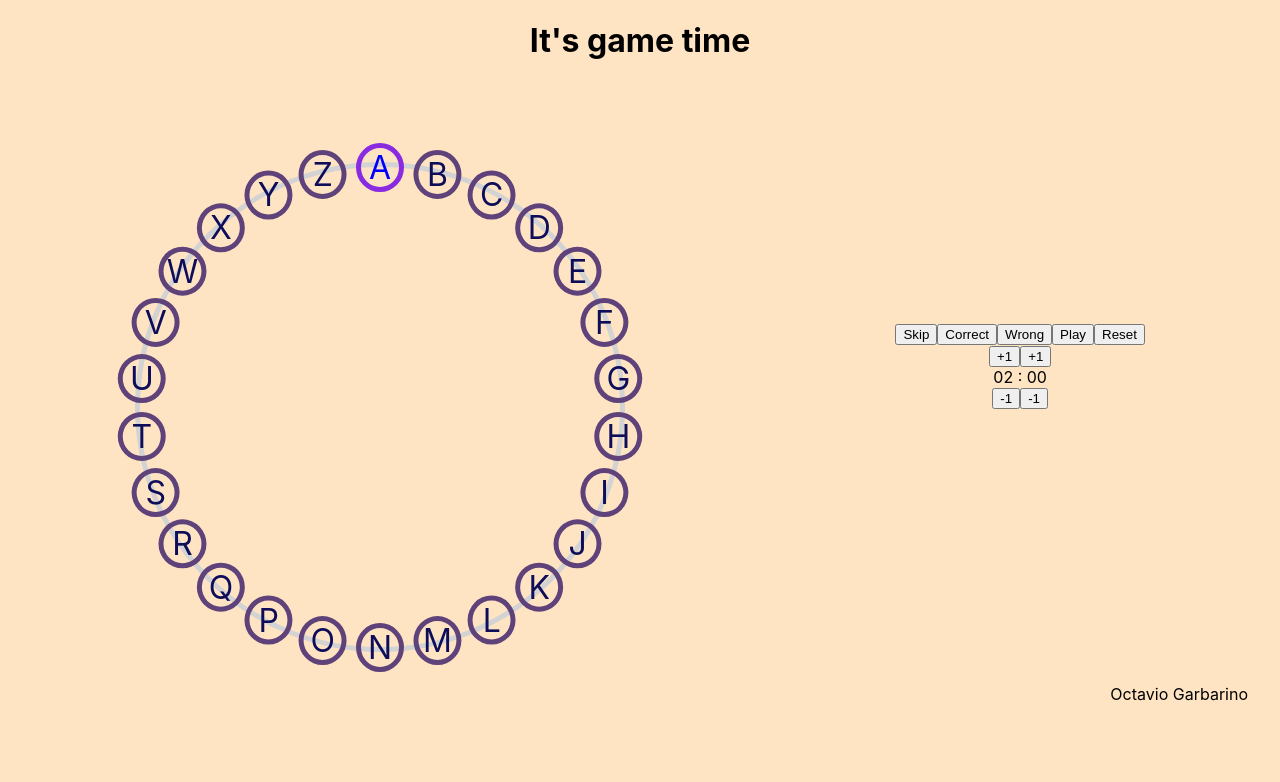
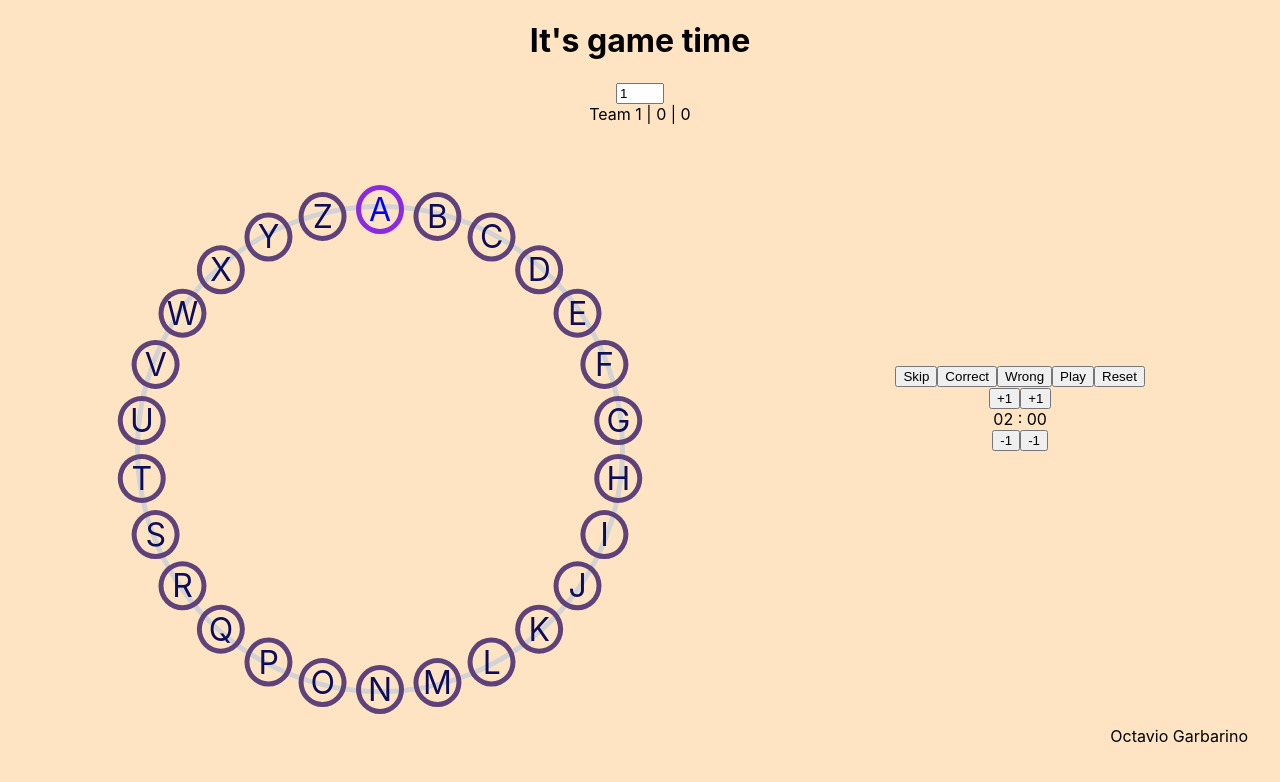
Before and after one commit to octaviogarbet/wheelgames-control, a React (Create React App) app: page / in a window 1280 px wide. Shown: the top 782 px of the page. Built offline with nearby package versions, Linux system fonts and the light colour scheme.

Commit message:
multiplayer feature on header done

```diff
--- a/src/App.js
+++ b/src/App.js
@@ -1,18 +1,47 @@
-import React from 'react';
-import logo from './logo.svg';
+import React, { Component } from 'react'
 import './App.scss';
 import Footer from './components/footer';
 import Game from './components/game';
 import Header from './components/header';
 
-function App() {
+class App extends Component {
+  constructor(props) {
+    super(props);
+    this.state = {
+      totalTeams: 1,
+      teams: [{name: "Team 1", correct: 0, wrong: 0}]
+    };
+  }
+
+  handleTeamsChange = (totalTeams) => {
+    totalTeams = totalTeams > 4 ? 4 : Math.trunc(totalTeams);
+    totalTeams = totalTeams < 1 ? 1 : totalTeams;
+    const newTeams = [...this.state.teams];
+    let currentTotalTeams = this.state.totalTeams;
+    while (totalTeams > currentTotalTeams) {
+      currentTotalTeams++;
+      newTeams.push({name: 'Team '+currentTotalTeams, correct: 0, wrong: 0});
+    }
+
+    while (totalTeams < currentTotalTeams) {
+      newTeams.pop();
+      currentTotalTeams--;
+    }
+    this.setState({
+      teams: newTeams,
+      totalTeams: totalTeams
+    });
+  }
+
+  render() {
     return (
       <div className="App">
-      <Header label="It's game time"/>
+        <Header label="It's game time" teams={this.state.teams} totalTeams={this.state.totalTeams} onTeamsChange={this.handleTeamsChange}/>
         <Game team="Team 1"/>
         <Footer/>
       </div>
     );
   }
+}
 
 export default App;
--- a/src/components/header/index.jsx
+++ b/src/components/header/index.jsx
@@ -2,8 +2,28 @@
 import React, { Component } from 'react'
 
 class Header extends Component {
+  handleChange = (event) => {
+    this.props.onTeamsChange(event.target.value);
+  }
+
   render() {
-    return <header><h1>{this.props.label}</h1></header>;
+    const teams = this.props.teams;
+    const scores = teams.map((team) =>
+      <div className="result-line"><span className="team-name">{team.name}</span> | <span className="score-correct">{team.correct}</span> | <span className="score-wrong">{team.wrong}</span></div>
+    );
+    return (
+    <header>
+      <div className="heading">
+        <h1>{this.props.label}</h1>
+      </div>
+      <div className="options">
+        <input type="number" value={this.props.totalTeams} onChange={this.handleChange} name="teams" id="teams" min="1" max="4" step="1"/>
+      </div>
+      <div className="score">
+        {scores}
+      </div>
+    </header>
+    );
   }
 }
 
```
Lines whose indentation alone changed are shown as unchanged.
